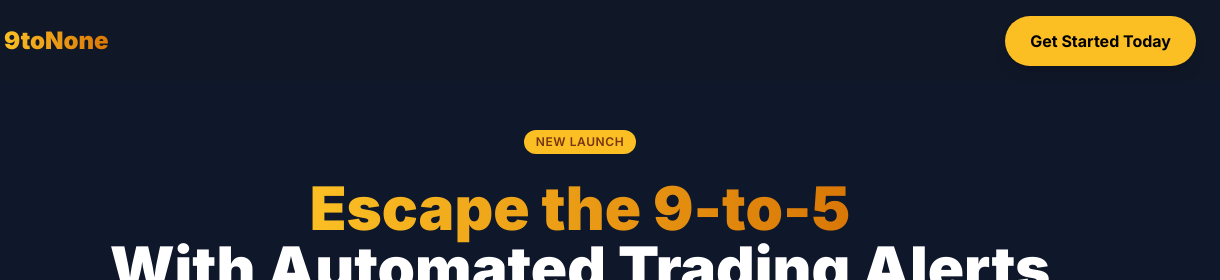
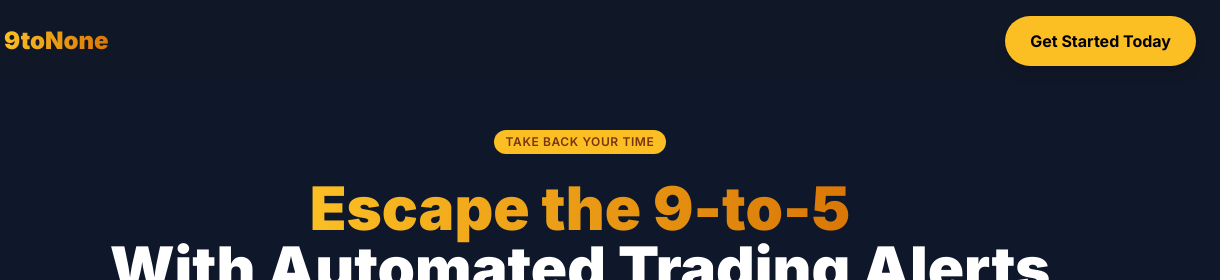
Before and after one commit to 9toNone/9toNone-landing, a plain HTML site: page index.html in a window 1280 px wide. Shown: the top 280 px of the page, 60-1280 px from the left. Drawn offline with nearby package versions, Linux system fonts and the light colour scheme; a script that the page names is missing.

Commit message:
index.html

```diff
--- a/index.html
+++ b/index.html
@@ -29,7 +29,7 @@
   <!-- Hero Section -->
   <section class="hero-gradient pt-32 pb-20 px-6">
     <div class="max-w-6xl mx-auto text-center">
-      <span class="inline-block px-3 py-1 text-xs font-semibold tracking-wider text-amber-900 uppercase rounded-full bg-amber-400 mb-6 animate__animated animate__fadeIn">New Launch</span>
+      <span class="inline-block px-3 py-1 text-xs font-semibold tracking-wider text-amber-900 uppercase rounded-full bg-amber-400 mb-6 animate__animated animate__fadeIn">Take Back Your Time</span>
       <h1 class="text-4xl md:text-6xl font-extrabold leading-tight mb-6 animate__animated animate__fadeIn">
         <span class="bg-clip-text text-transparent bg-gradient-to-r from-amber-400 to-amber-600">Escape the 9-to-5</span><br>
         With Automated Trading Alerts
```
